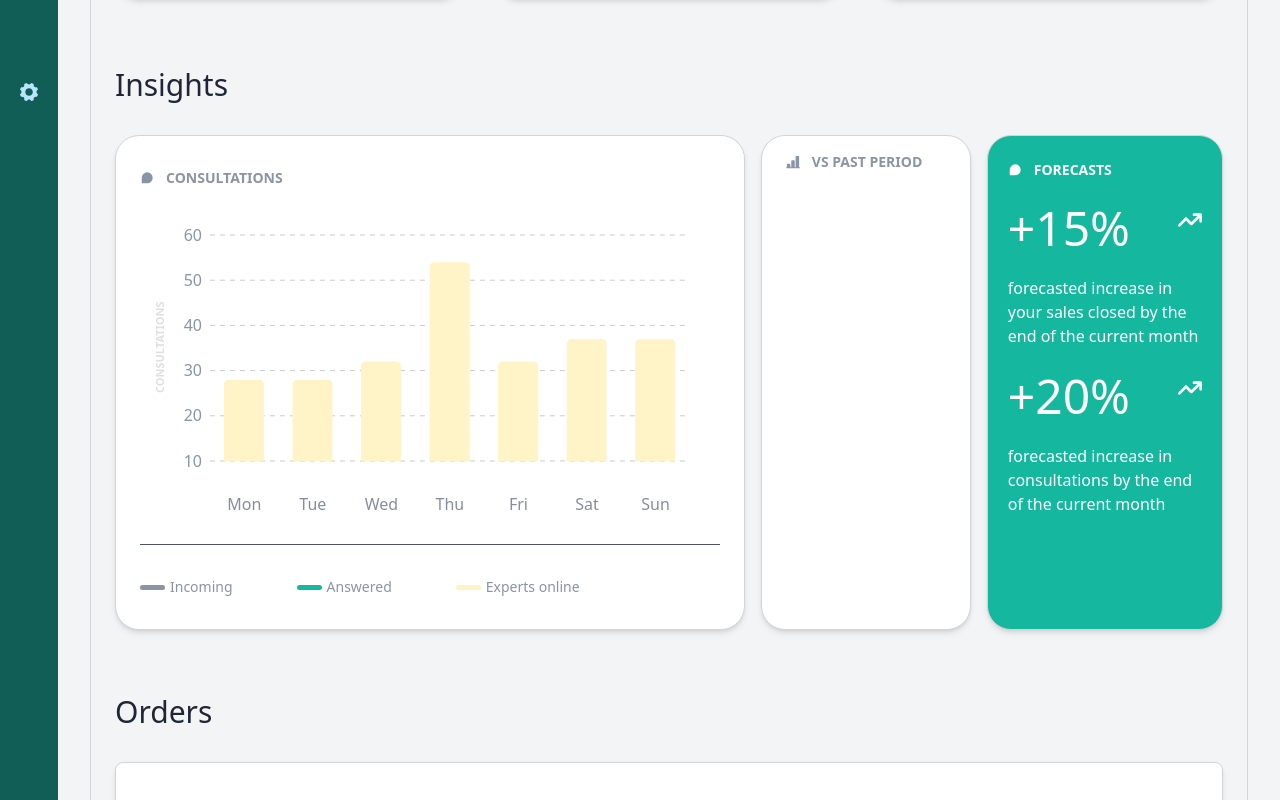
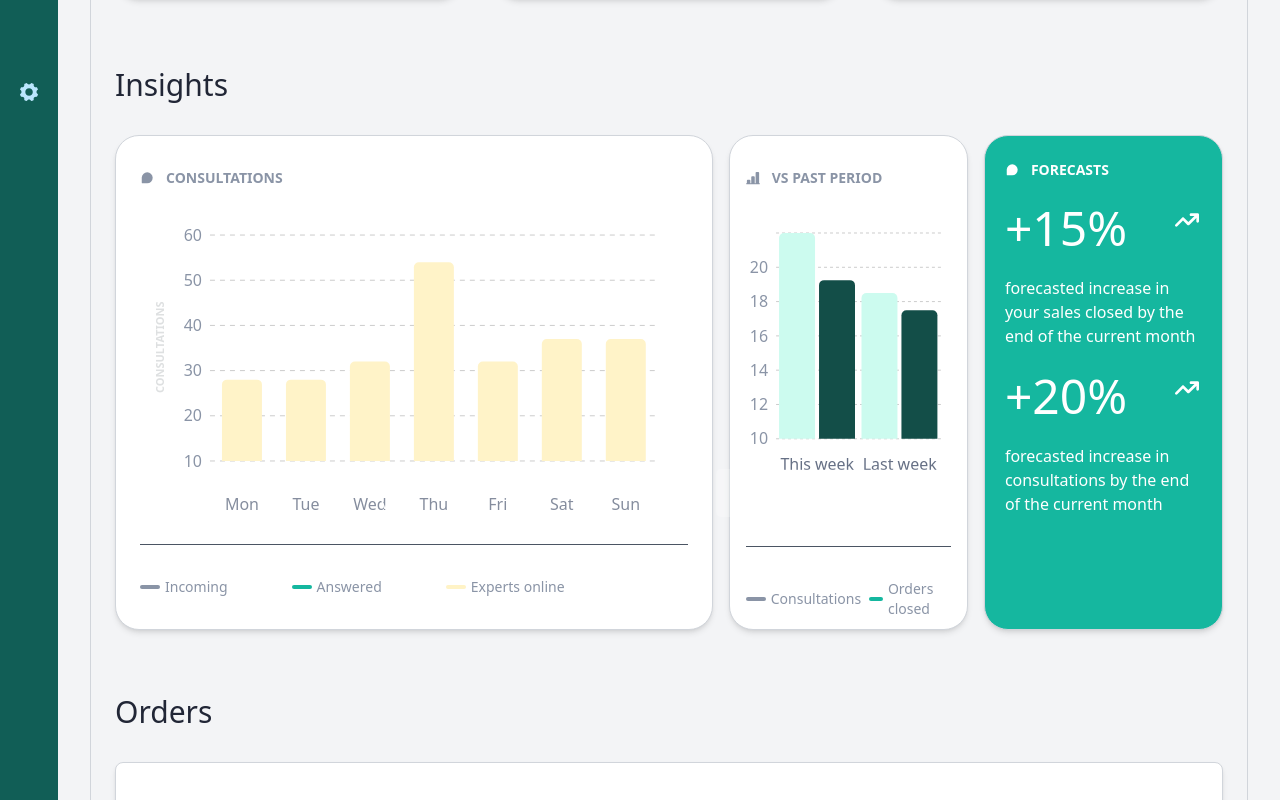
Before and after one commit to duokobia/wingman-dashboard, a React (Create React App) app: page / in a window 1280 px wide. Shown: the part 620-1420 px from the top of the page. Built offline with nearby package versions, Linux system fonts and the light colour scheme.

Commit message:
feat: Create past period card barchart

```diff
--- a/src/components/Content.tsx
+++ b/src/components/Content.tsx
@@ -6,6 +6,7 @@ import { FaCheck } from "react-icons/fa";
 import { BsFillBarChartLineFill } from "react-icons/bs";
 import ConsultationsBarChart from "./charts/ConsultationsCharts";
 import LegendComponent from "./charts/LegendComponent";
+import PastPeriodBarcharts from "./charts/PastPeriodBarcharts";
 
 
 const Content = () => {
@@ -68,7 +69,7 @@ const Content = () => {
       <div className='my-4 mx-6 py-4 flex justify-between'>
         <h1 className='text-3xl text-wingman-black'>Insights</h1>
         </div>
-        <div className="grid grid-cols-3 gap-4 lg:grid-cols-[3fr_1fr_1fr] mx-6 mb-6">
+        <div className="grid grid-cols-3 gap-4 lg:grid-cols-[5fr_2fr_2fr] mx-6 mb-6">
           <div className="bg-white py-8 rounded-3xl  border-gray-300 border-[0.82px] shadow-md px-6">
           <h2 className='title font-semibold text-sm text-wingman-lightgray flex items-center gap-3 mb-8'><PiChatTeardropFill />CONSULTATIONS</h2>
           <ConsultationsBarChart data={data} height={300} barColor="#fff3c8" />
@@ -79,8 +80,16 @@ const Content = () => {
             <LegendComponent color="#FFF3C6" label="Experts online" />
           </div>
           </div>
-          <div className="bg-white p-4 rounded-3xl border-gray-300 border-[0.82px] shadow-md px-6">
-          <h2 className='title font-semibold text-sm text-wingman-lightgray flex items-center gap-3 mb-3'><BsFillBarChartLineFill />VS PAST PERIOD</h2>
+          <div className="bg-white py-8 rounded-3xl border-gray-300 border-[0.82px] shadow-md px-4">
+          <h2 className='title font-semibold text-sm text-wingman-lightgray flex items-center gap-3 mb-10'><BsFillBarChartLineFill />VS PAST PERIOD</h2>
+          <div style={{ width: '100%', height: '330px' }}>
+          <PastPeriodBarcharts />
+          <div className='border-b-[0.82px] border-b-gray-600 mt-6 mb-5'></div>
+          <div className="flex gap-2 pt-3">
+            <LegendComponent color="#8A94A6" label="Consultations" />
+            <LegendComponent color="#15B79F" label="Orders closed" />
+          </div>
+          </div>
           </div>
           <div
               className="bg-wingman-iconGreen text-white px-5 py-6 rounded-3xl border-gray-300 border-[0.82px] shadow-md"
--- a/src/components/charts/LegendComponent.tsx
+++ b/src/components/charts/LegendComponent.tsx
@@ -14,8 +14,8 @@ const LegendComponent = ({ label, color }: LegendItem) => {
     >
       <span
         style={{
-          width: '25px',
-          height: '5px',
+          width: '20px',
+          height: '4px',
           borderRadius: '5px',
           marginRight: '5px',
           display: 'inline-block',
--- /dev/null
+++ b/src/components/charts/PastPeriodBarcharts.tsx
@@ -0,0 +1,81 @@
+import React from 'react';
+import {
+    BarChart,
+    Bar,
+    Rectangle,
+    XAxis,
+    YAxis,
+    CartesianGrid,
+    Tooltip,
+    Legend,
+    ResponsiveContainer
+} from 'recharts';
+
+interface DataPoint {
+    name: string;
+    Consultations: number;
+    ClosedOrders: number;
+    amt: number;
+}
+
+const data: DataPoint[] = [
+    { name: 'This week', Consultations: 22, ClosedOrders: 19.25, amt: 24 },
+    { name: 'Last week', Consultations: 18.5, ClosedOrders: 17.5, amt: 22 },
+];
+
+const PastPeriodBarcharts: React.FC = () => {
+    return (
+        <ResponsiveContainer width="100%" height="89%">
+            <BarChart
+                width={500}
+                height={300}
+                data={data}
+                margin={{
+                    top: 5,
+                    right: 10,
+                    left: -30,
+                    bottom: 5,
+                }}
+            >
+                <CartesianGrid strokeDasharray="3 3" vertical={false}  />
+                <XAxis dataKey="name" stroke="#fffff" tick={{ dy: 12, fill: '#667085'  }} />
+                <YAxis domain={[10, 20]}
+                  ticks={[ 10, 12, 14, 16, 18, 20]} stroke="#fffff"
+                  tick={{ fill: '#8A94A6' }}  />
+                <Tooltip contentStyle={{
+                    backgroundColor: '#fff',
+                    border: '1px solid #ccc',
+                    borderRadius: 4
+                  }}
+                  itemStyle={{
+                    color: '#15B79F'
+                  }}  />
+                <Legend  wrapperStyle={{
+                    padding: '0px',
+                    borderRadius: '5px',
+                    backgroundColor: 'rgba(255, 255, 255, 0.2)'
+                  }}
+                  iconSize={0}
+                  iconType="circle"
+                  formatter={(value, entry, index) => (
+                    <span style={{ color: 'white' }}>{value}</span>
+                  )} />
+                <Bar
+                    dataKey="Consultations"
+                    fill="#CCFBEF"
+                    activeBar={<Rectangle fill="#134E48" stroke="purple" />}
+                    barSize={36} radius={[5, 5, 0, 0]}
+                />
+                <Bar
+                    dataKey="ClosedOrders"
+                    fill="#134E48"
+                    activeBar={<Rectangle fill="#CCFBEF" stroke="blue" />}
+                    barSize={36} radius={[5, 5, 0, 0]}
+                />
+
+            </BarChart>
+        </ResponsiveContainer>
+    );
+};
+
+export default PastPeriodBarcharts;
--- a/tailwind.config.js
+++ b/tailwind.config.js
@@ -7,9 +7,11 @@ module.exports = {
       colors: {
         'wingman-blue': '#1DA1F2',
         'wingman-green': '#115E56',
+        'wingman-darkGreen': '#134E48',
         'wingman-iconGreen': '#15B79F',
         'wingman-teal': '#CCFBEF',
         'wingman-turquiose': '#15B79F',
+        'wingman-lightTurquiose': '#CCFBEF',
         'wingman-red': '#F04438',
         'wingman-yellow': '#FFF3C6',
         'wingman-black': '#212636',
```
